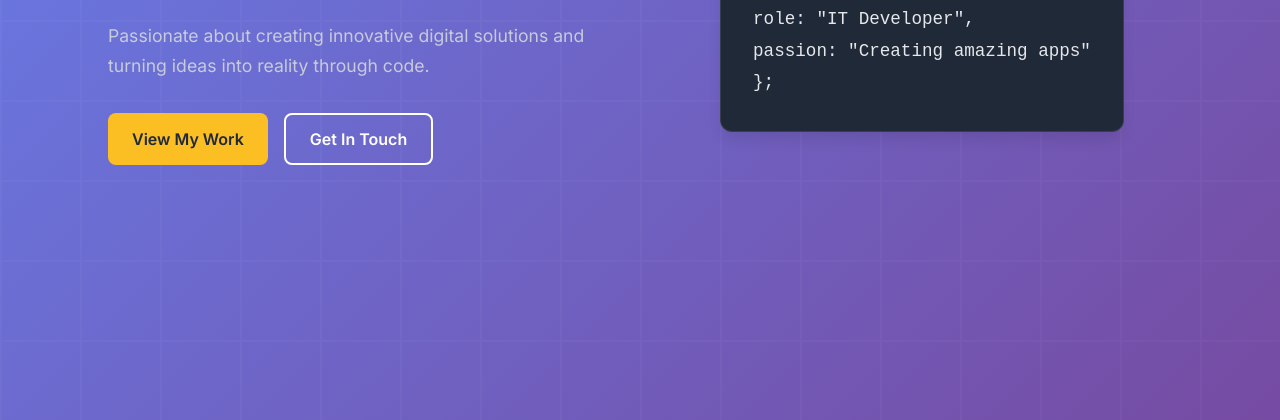
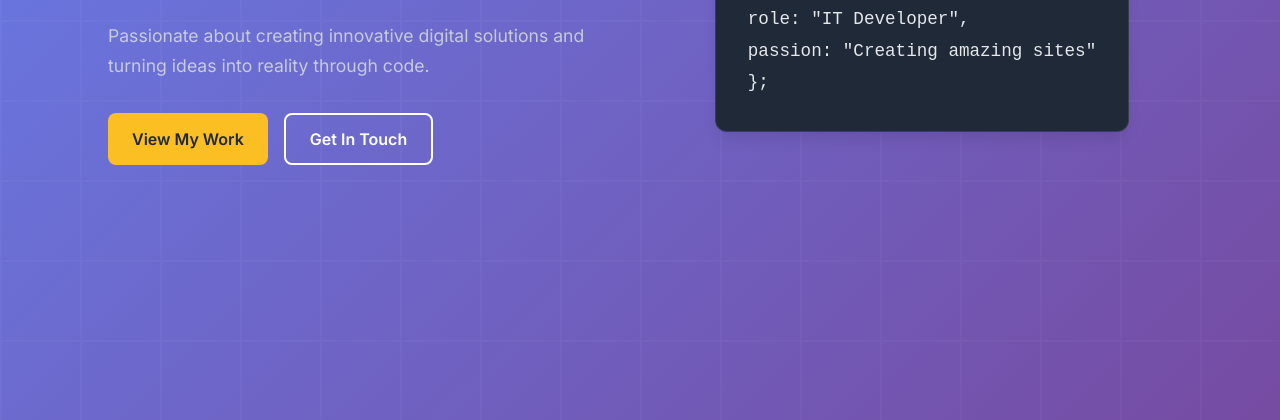
Before and after one commit to wailbyati/PortFolio, a plain HTML site: page index.html in a window 1280 px wide. Shown: the part 380-800 px from the top of the page. Drawn offline with Linux system fonts and the light colour scheme.

Commit message:
Update index.html

```diff
--- a/index.html
+++ b/index.html
@@ -123,7 +123,7 @@
                         <div class="code-line">const developer = {</div>
                         <div class="code-line">  name: "Wael Byati",</div>
                         <div class="code-line">  role: "IT Developer",</div>
-                        <div class="code-line">  passion: "Creating amazing apps"</div>
+                        <div class="code-line">  passion: "Creating amazing sites"</div>
                         <div class="code-line">};</div>
                     </div>
                 </div>
```
